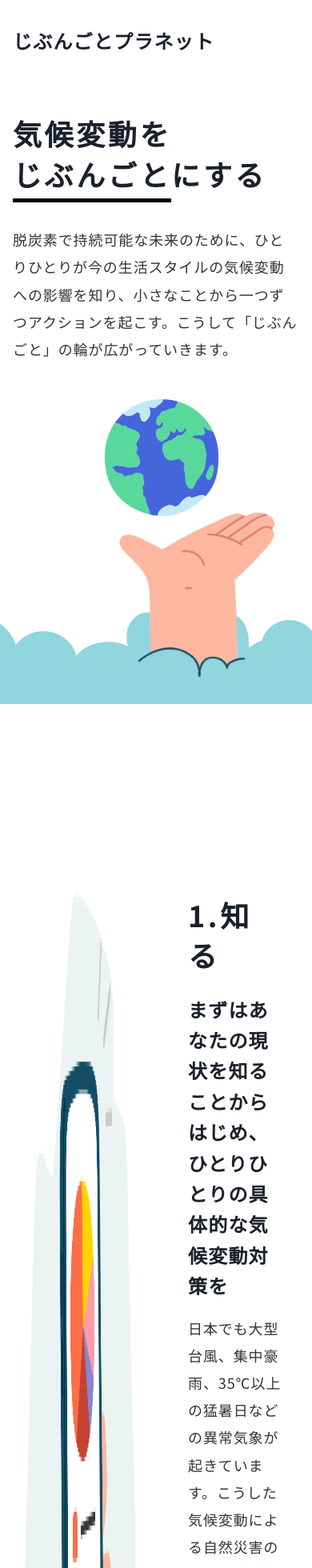
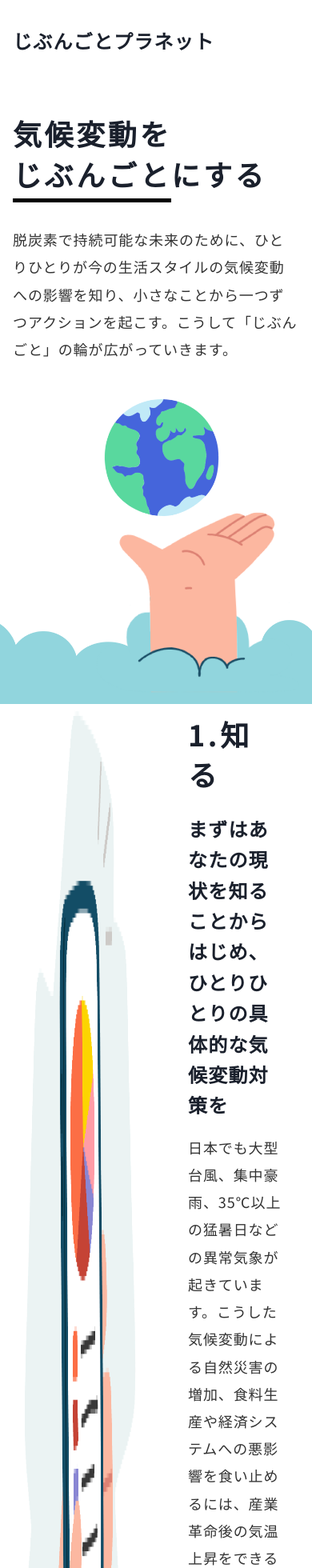
Before and after one commit to codeforjapan/JibungotoPlanet, a Next.js app: page / in a window 390 px wide. Shown: the top 1960 px of the page at 80% size. Built offline with nearby package versions, Linux system fonts and the light colour scheme.

Commit message:
feat: added responsive layout on container

```diff
--- a/components/organisms/homes/HomeHeader/HomeHeader.tsx
+++ b/components/organisms/homes/HomeHeader/HomeHeader.tsx
@@ -12,7 +12,7 @@ type Props = {
 
 const HomeHeader: FC<Props> = (props) => {
   return (
-    <Box height="113vh" style={ { position: 'relative'} }>
+    <Box height={{base: "100vh", md: "113vh"}} style={ { position: 'relative'} }>
       <Box
         maxWidth={ '660px' }
         className={ styles['home__header__item-container'] }
--- a/pages/index.tsx
+++ b/pages/index.tsx
@@ -15,7 +15,7 @@ const Home: FC = () => {
   return (
     <div>
       <HomeHeader sp={isMobile} />
-      <Container maxW={maxW} centerContent py={12} my={5}>
+      <Container maxW={maxW} centerContent py={{base: 0, md:12}} my={{base: 0, md:5 }}>
         <HomeKnowSection className={styles['home__section']} />
         <HomeLookBackSection className={styles['home__section']} />
         <HomeChangeSection className={styles['home__section']} />
--- a/styles/Home.module.scss
+++ b/styles/Home.module.scss
@@ -22,6 +22,10 @@
 
   &__section {
     padding: 5rem 0;
+
+    @include sp {
+      padding: 2rem 0;
+    }
 
     &__img-container {
       position: relative;
```
